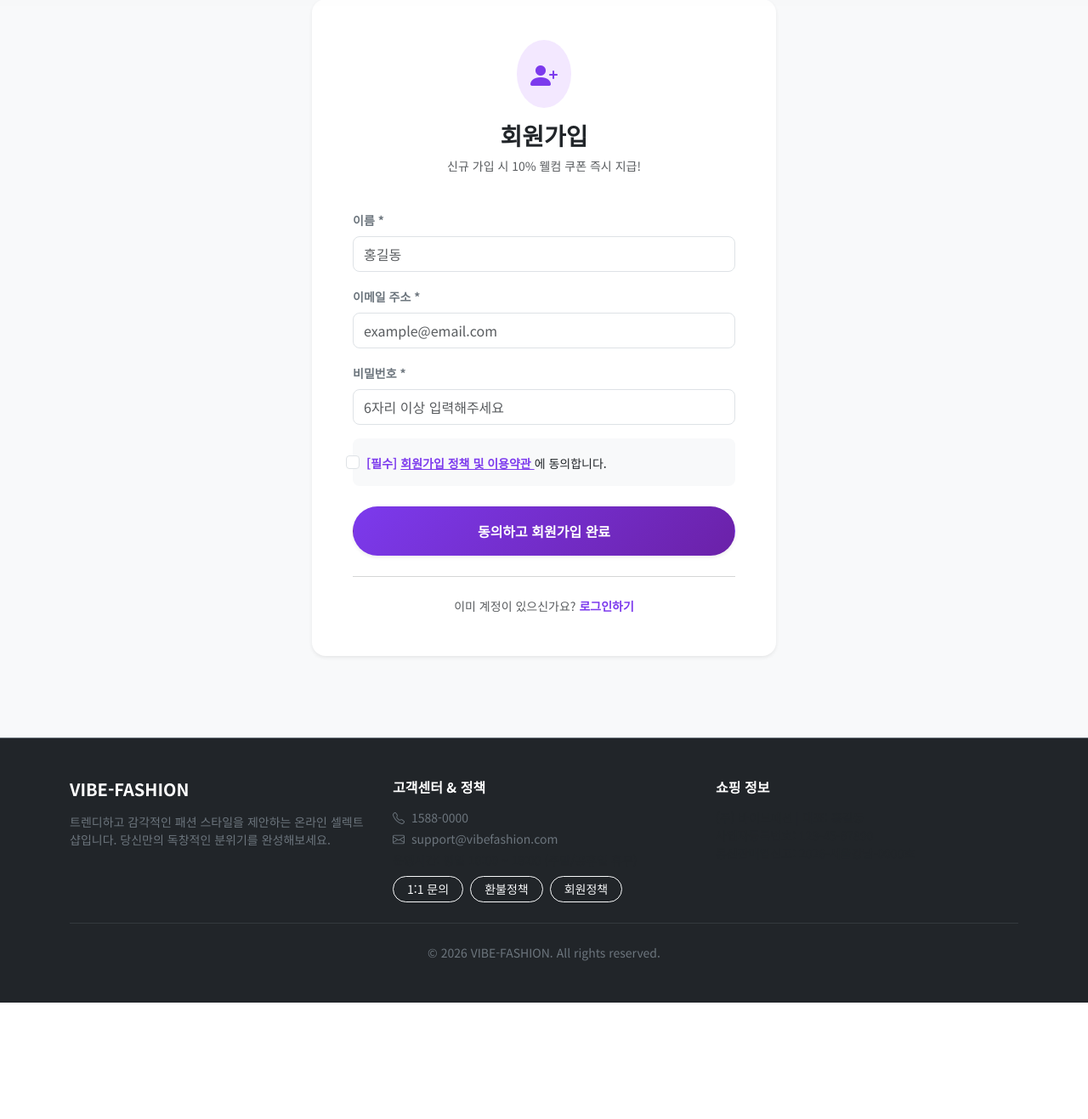
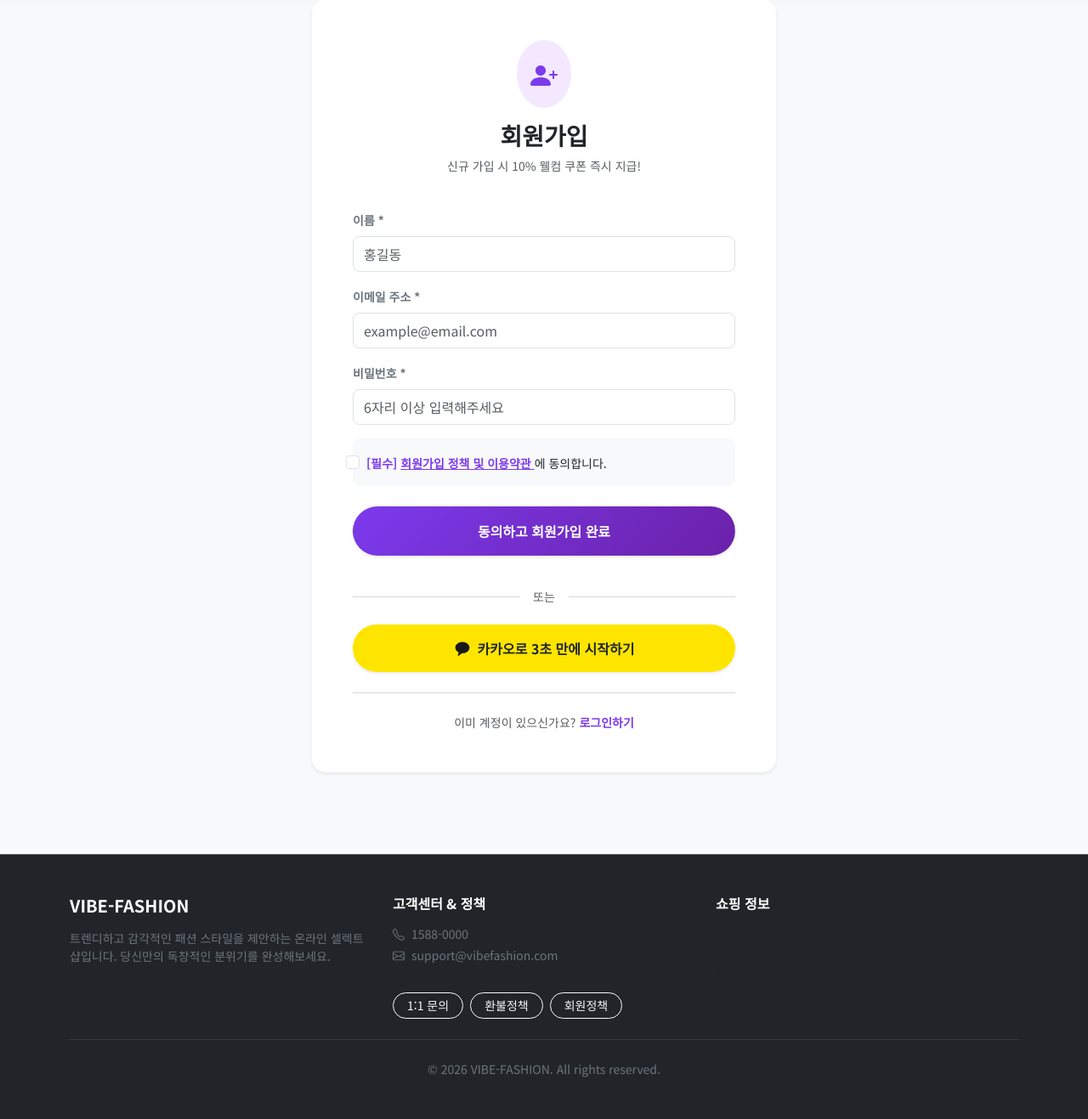
Before and after one commit to tnsdud/rorany, a Flask app: page /auth/signup in a window 1280 px wide. Shown: the part 178-1495 px from the top of the page at 85% size. Before the commit the page ends 1358 px from the top, so only its background shows below. Run offline with Flask 3, Linux system fonts and the light colour scheme; some web fonts are replaced.

Commit message:
feat: 카카오 간편 로그인/회원가입 기능 추가 및 UI 버튼 연동

```diff
--- a/app/routes/auth.py
+++ b/app/routes/auth.py
@@ -345,6 +345,33 @@ def reset_password():
 
 
 # ==============================================================================
+# [7] GET /auth/kakao - 카카오 간편 로그인 요청
+# ==============================================================================
+@auth_bp.route('/kakao')
+def kakao():
+    """
+    [7] 카카오 간편 로그인 처리
+    Supabase OAuth 인증을 통해 카카오 로그인 동의 화면으로 리다이렉트합니다.
+    """
+    site_url = os.getenv("SITE_URL", "http://localhost:5000").rstrip('/')
+    redirect_to = f"{site_url}/auth/confirm"
+
+    try:
+        supabase = get_supabase_client()
+        res = supabase.auth.sign_in_with_oauth({
+            "provider": "kakao",
+            "options": {
+                "redirect_to": redirect_to
+            }
+        })
+        if res and res.url:
+            return redirect(res.url)
+        return redirect(url_for('auth.login', error='kakao_failed'))
+    except Exception:
+        return redirect(url_for('auth.login', error='kakao_failed'))
+
+
+# ==============================================================================
 # 로그아웃 라우트
 # ==============================================================================
 @auth_bp.route('/logout')
--- a/app/templates/auth/signup.html
+++ b/app/templates/auth/signup.html
@@ -61,10 +61,23 @@
                         </label>
                     </div>
 
-                    <button type="submit" class="btn text-white w-100 py-3 fw-bold rounded-pill shadow-sm" style="background: linear-gradient(135deg, #7c3aed 0%, #6b21a8 100%);">
+                    <button type="submit" class="btn text-white w-100 py-3 fw-bold rounded-pill shadow-sm mb-3" style="background: linear-gradient(135deg, #7c3aed 0%, #6b21a8 100%);">
                         동의하고 회원가입 완료
                     </button>
                 </form>
+
+                <div class="position-relative text-center my-3">
+                    <hr class="text-muted">
+                    <span class="position-absolute top-50 start-50 translate-middle bg-white px-3 text-muted small">또는</span>
+                </div>
+
+                <!-- 카카오 3초 간편가입 버튼 -->
+                <a href="{{ url_for('auth.kakao') }}" class="btn w-100 py-3 fw-bold rounded-pill shadow-sm d-flex align-items-center justify-content-center text-dark" style="background-color: #FEE500; border: none; text-decoration: none;">
+                    <svg class="me-2" width="20" height="20" viewBox="0 0 24 24" fill="#191919">
+                        <path d="M12 3c-5.523 0-10 3.582-10 8 0 2.868 1.905 5.38 4.793 6.772l-1.22 4.492c-.108.398.344.717.68.48l5.334-3.766c.137.014.275.022.413.022 5.523 0 10-3.582 10-8s-4.477-8-10-8z"/>
+                    </svg>
+                    카카오로 3초 만에 시작하기
+                </a>
 
                 <hr class="my-4 text-muted">
 
```
Also changed, not shown: app/templates/auth/login.html (+14 -1 lines).
